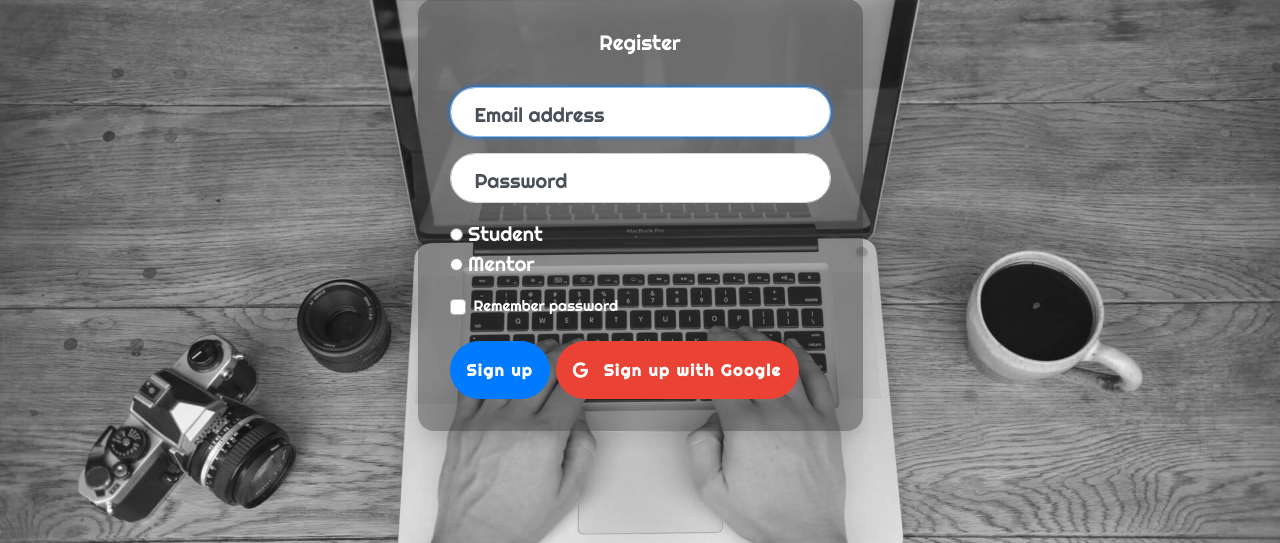
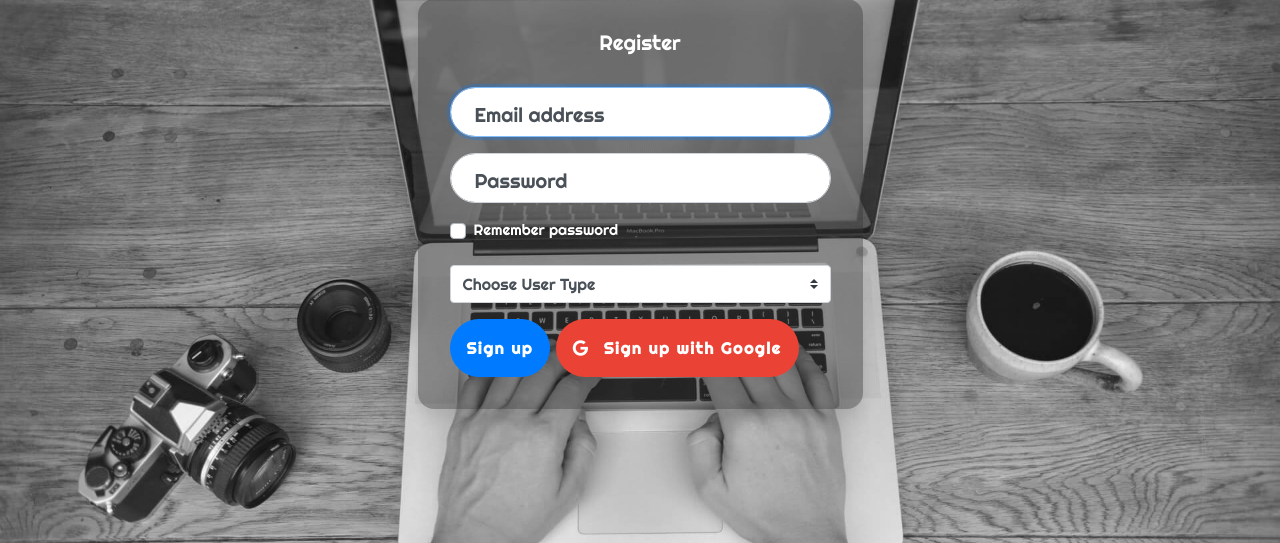
Before and after one commit to Praful932/Edutopia, a Django app: page /register in a window 1280 px wide. Shown: the part 119-662 px from the top of the page. Run offline with Django 3.2, Linux system fonts and the light colour scheme; some libraries are stand-ins or nearby versions.

Commit message:
Added Categorised Login

```diff
--- a/app/static/app/styleomega.css
+++ b/app/static/app/styleomega.css
@@ -11,7 +11,7 @@ body
 .ct,.card-p
 {
     color: #2b2b2b;
-    background:#f8f8f85b;
+    background:#f8f8f8d3;
 }
 .card-p
 {
--- a/app/static/app/stylerl.css
+++ b/app/static/app/stylerl.css
@@ -7,6 +7,14 @@ body
     font-size: 25px;
     background-attachment: fixed;
     background-repeat: no-repeat;
+}
+#usertype
+{
+  margin-bottom: 1rem;
+}
+#studentform,#mentorform
+{
+  display:none;;
 }
 .container
 {
--- a/app/templates/app/omega.html
+++ b/app/templates/app/omega.html
@@ -20,6 +20,8 @@ Explore
                 <div class="item"><i class="fas fa-code fa-2x mb-2"></i><span class="caption">Basic Programming</span>
                 </div>
                 <div class="item"><i class="fas fa-blog fa-2x mb-2"></i>><span class="caption">Web Development</span>
+                </div>
+                <div class="item"><i class="fab fa-android fa-2x mb-2"></i><span class="caption">App Development</span>
                 </div>
                 <div class="item"><i class="fas fa-robot fa-2x mb-2"></i><span class="caption">Machine Learning</span>
                 </div>
--- a/app/templates/app/register.html
+++ b/app/templates/app/register.html
@@ -17,35 +17,86 @@ Register
             <div class="card card-signin my-5">
                 <div class="card-body">
                     <h5 class="card-title text-center" style="color: white;">Register</h5>
-                    <form class="form-signin">
+                    {% csrf_token %}
+                    <form class="form-signin" method="post" >
 
                         <div class="form-label-group">
                             <input type="email" id="inputEmail" class="form-control" placeholder="Email address"
-                                required autofocus>
+                                required autofocus name="email">
                             <label for="inputEmail" style="text-align: left;">Email address</label>
                         </div>
 
                         <div class="form-label-group">
                             <input type="password" id="inputPassword" class="form-control" placeholder="Password"
-                                required>
+                                required name="password">
                             <label for="inputPassword" style="text-align: left;">Password</label>
                         </div>
 
-                        <div class="form-label-group" style="color:white">
-                            <input type="radio" name="c" value="student"> Student<br>
-                            <input type="radio" name="c" value="mentor"> Mentor
-                        </div>
                         <div class="custom-control custom-checkbox mb-3">
                             <input type="checkbox" class="custom-control-input" id="customCheck1">
-                            <label class="custom-control-label" for="customCheck1" style="color: white; font-size:15px;" >Remember password</label>
+                            <label class="custom-control-label" for="customCheck1"
+                                style="color: white; font-size:15px;">Remember password</label>
                         </div>
+
+                        <!-- User Type -->
+                        <select class="custom-select" id="usertype">
+                            <option selected disabled>Choose User Type</option>
+                            <option value="s">Student</option>
+                            <option value="m">Mentor</option>
+                        </select>
+
+                        <!-- If student -->
+                        <div id="studentform">
+                            <select class="custom-select">
+                                <option selected disabled>Choose Your Domain</option>
+                                <option value="domain1">Lorem ipsum</option>
+                                <option value="domain2">Lorem ipsum</option>
+                            </select>
+                        </div>
+
+                        <!-- if mentor -->
+                        <div id="mentorform" style="color:white">
+                            Choose your Domain/s
+                            <div class="custom-control custom-checkbox">
+                                <input type="checkbox" class="custom-control-input" id="customCheck2">
+                                <label class="custom-control-label" for="customCheck2">Domain1</label>
+                            </div>
+                            <div class="custom-control custom-checkbox">
+                                <input type="checkbox" class="custom-control-input" id="customCheck3">
+                                <label class="custom-control-label" for="customCheck3">Domain2</label>
+                            </div>
+                        </div><br>
+
                         <button class="btn btn-lg btn-primary" type="submit">Sign up</button>
-                        <button class="btn  btn-google" type="submit" ><i
-                                class="fab fa-google mr-2"></i> Sign up with Google</button>
+                        <button class="btn  btn-google" type="submit"><i class="fab fa-google mr-2"></i> Sign up with
+                            Google</button>
                     </form>
+
                 </div>
             </div>
         </div>
     </div>
 </div>
 {% endblock %}
+
+{% block script %}
+<script>
+    $(document).ready(function () {
+        $("#usertype").change(function () {
+            var c = $(this).val();
+            if (c == "s") {
+                $("#studentform").css("display","block");
+                $("#mentorform").css("display", "none");
+            }
+            else if (c == "m") {
+                $("#mentorform").css("display", "block");
+                $("#studentform").css("display", "none");
+            }
+            else {
+                $("#studentform").css("display", "none");
+                $("#mentorform").css("display", "none");
+            }
+        });
+    });
+</script>
+{% endblock %}
--- a/app/views.py
+++ b/app/views.py
@@ -8,7 +8,9 @@ def login(request):
     return render(request,"app/login.html")
 
 def register(request):
-    return render(request,"app/register.html")
+    if(request.method=="GET"):
+        return render(request,"app/register.html")
+
 
 def omega(request):
     return render(request,"app/omega.html")
```
Also changed, not shown: app/models.py (+9 -3 lines), app/migrations/0001_initial.py, db.sqlite3.
